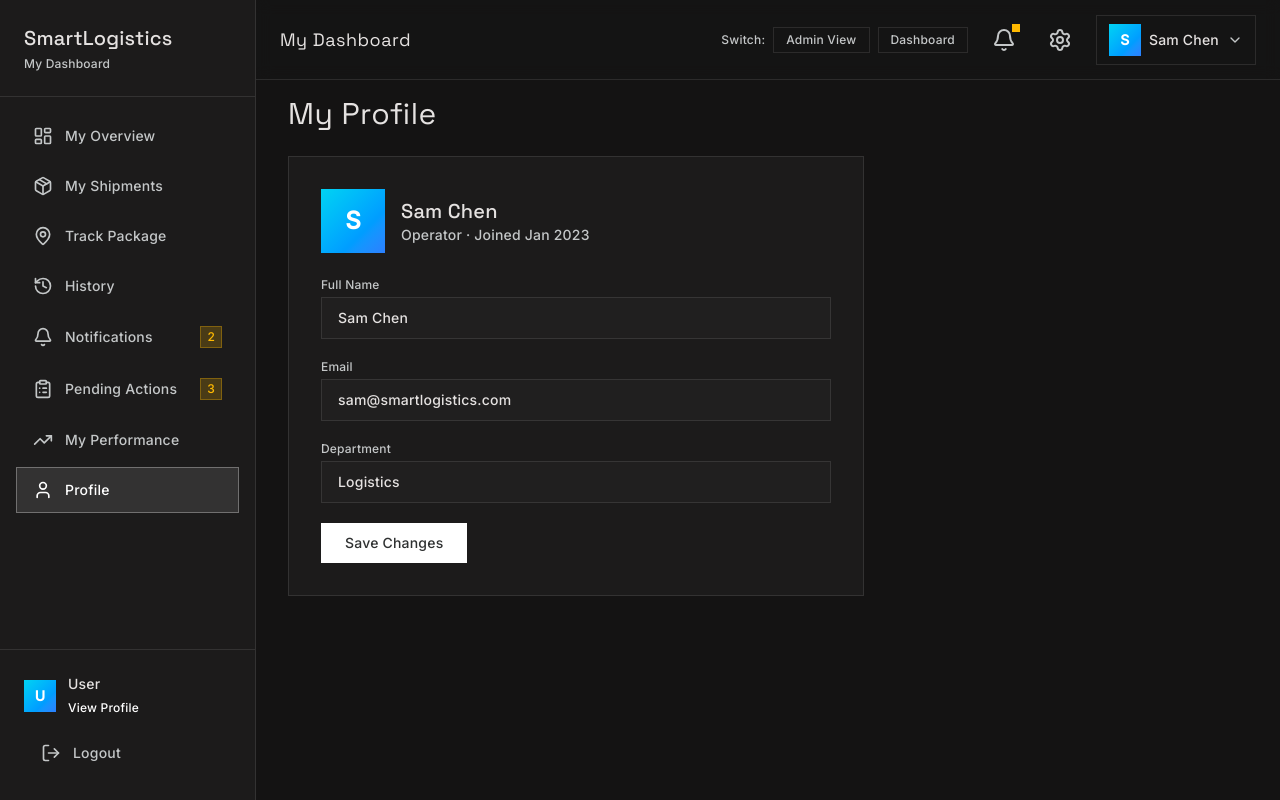
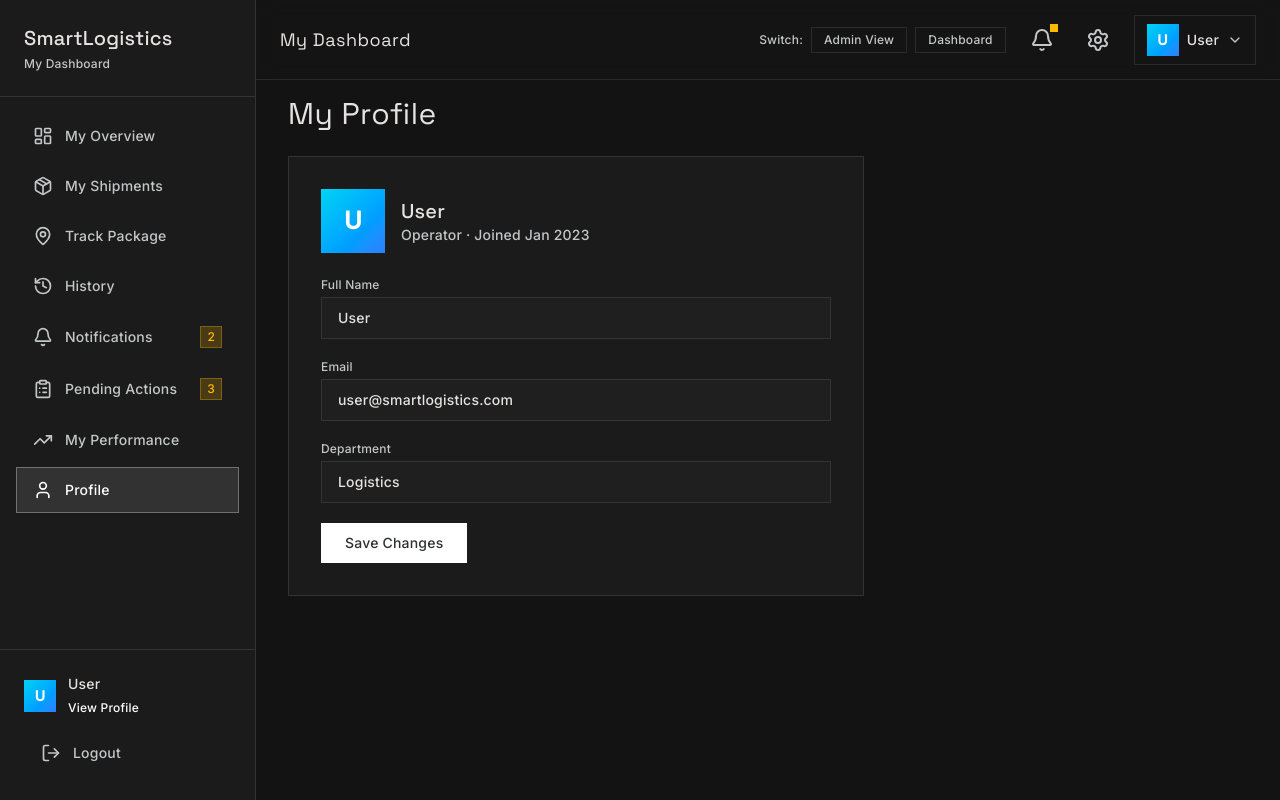
Before and after one commit to atuljha-tech/Logistics, a Next.js app: page /user-dashboard/profile in a window 1280 px wide. Built offline with nearby package versions, Linux system fonts and the light colour scheme.

Commit message:
Fix: Dynamic user names in profile page and top navbar

```diff
--- a/app/user-dashboard/profile/page.tsx
+++ b/app/user-dashboard/profile/page.tsx
@@ -1,15 +1,25 @@
 'use client'
 
-import React, { useState } from 'react'
+import React, { useState, useEffect } from 'react'
 import { motion } from 'framer-motion'
 
 export default function ProfilePage() {
-  const [name, setName] = useState('Sam Chen')
-  const [email, setEmail] = useState('sam@smartlogistics.com')
+  const [name, setName] = useState('User')
+  const [email, setEmail] = useState('user@smartlogistics.com')
   const [dept, setDept] = useState('Logistics')
   const [saved, setSaved] = useState(false)
 
+  useEffect(() => {
+    const storedName = localStorage.getItem('user_name')
+    const storedEmail = localStorage.getItem('user_email')
+    if (storedName) setName(storedName)
+    if (storedEmail) setEmail(storedEmail)
+  }, [])
+
   const handleSave = () => {
+    // Save to localStorage
+    localStorage.setItem('user_name', name)
+    localStorage.setItem('user_email', email)
     setSaved(true)
     setTimeout(() => setSaved(false), 2000)
   }
--- a/components/user-top-bar.tsx
+++ b/components/user-top-bar.tsx
@@ -1,10 +1,21 @@
 'use client'
 
-import React from 'react'
+import React, { useState, useEffect } from 'react'
 import { Bell, Settings, ChevronDown } from 'lucide-react'
 import Link from 'next/link'
 
 export const UserTopBar: React.FC = () => {
+  const [userName, setUserName] = useState('User')
+  const [userInitial, setUserInitial] = useState('U')
+
+  useEffect(() => {
+    const stored = localStorage.getItem('user_name')
+    if (stored) {
+      setUserName(stored)
+      setUserInitial(stored.charAt(0).toUpperCase())
+    }
+  }, [])
+
   return (
     <div className="fixed top-0 left-0 md:left-64 right-0 h-20 flex items-center justify-between px-6 border-b border-white/10 z-30 backdrop-blur-sm bg-[rgba(26,26,26,0.3)]">
       <h1 className="text-lg font-pepi-thin text-on-surface">My Dashboard</h1>
@@ -38,9 +49,9 @@ export const UserTopBar: React.FC = () => {
 
         <button className="flex items-center gap-2 px-3 py-2 border border-white/10 hover:border-white/20 transition-colors">
           <div className="w-8 h-8 bg-gradient-to-br from-cyan-400 to-blue-500 flex items-center justify-center text-white text-sm font-bold">
-            S
+            {userInitial}
           </div>
-          <span className="hidden sm:inline text-sm font-biotif-pro text-on-surface">Sam Chen</span>
+          <span className="hidden sm:inline text-sm font-biotif-pro text-on-surface">{userName}</span>
           <ChevronDown className="w-4 h-4 text-on-surface-variant" />
         </button>
       </div>
```
